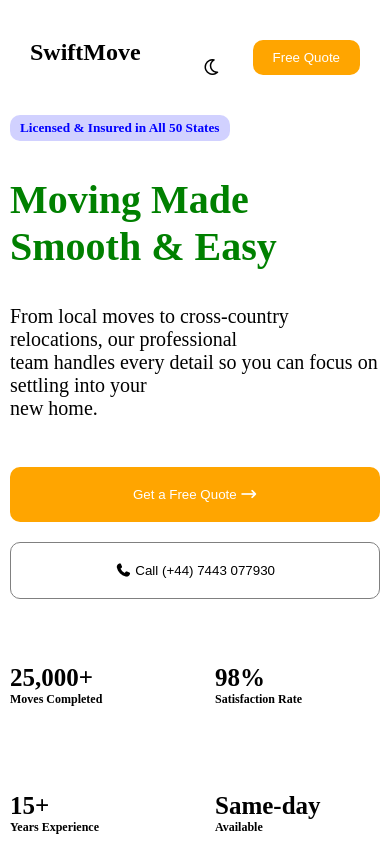
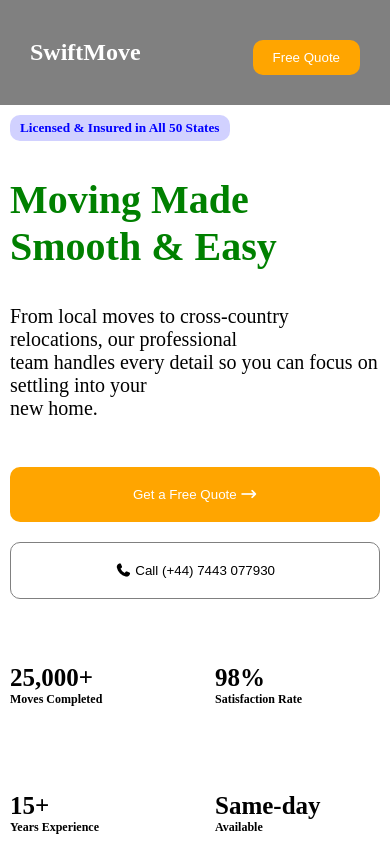
Before and after one commit to Nelson-dev744/swift-move, a plain HTML site: page index.html in a window 390 px wide. Shown: the top 844 px of the page. Drawn offline with Linux system fonts and the light colour scheme.

Commit message:
change the background colour for navbar

```diff
--- a/styles/index.css
+++ b/styles/index.css
@@ -262,9 +262,18 @@
 @media screen and (max-width: 450px){
     .swiftmove-navbar{
         display: flex;
+        background-color: grey;
     }
     .swiftmove-navbar a{
         display: none;
+    }
+
+    .swiftmove-navbar i{
+        display: none;
+    }
+
+    .swiftmove-navbar h2{
+        color: white;
     }
 
     .hero{
```
